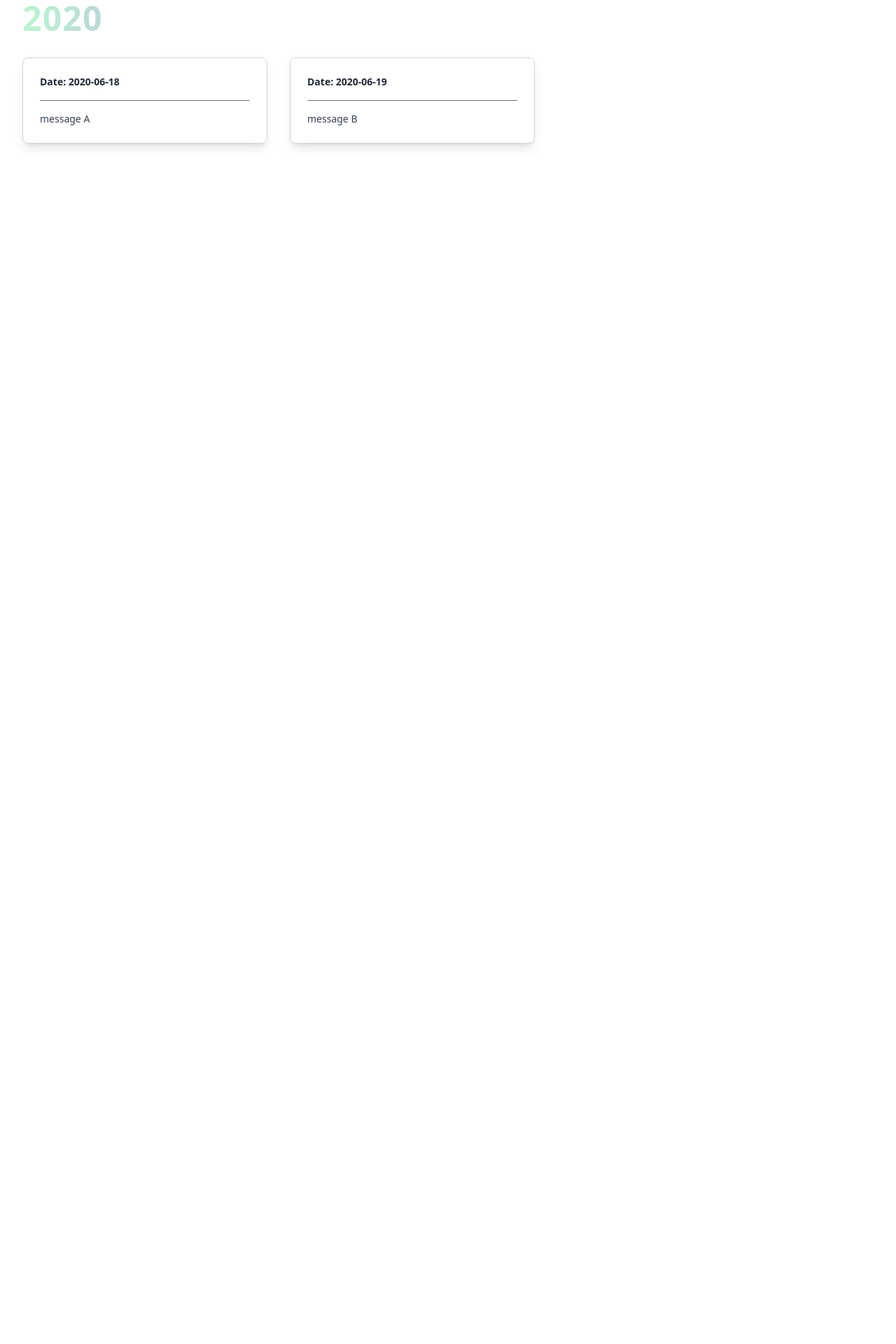
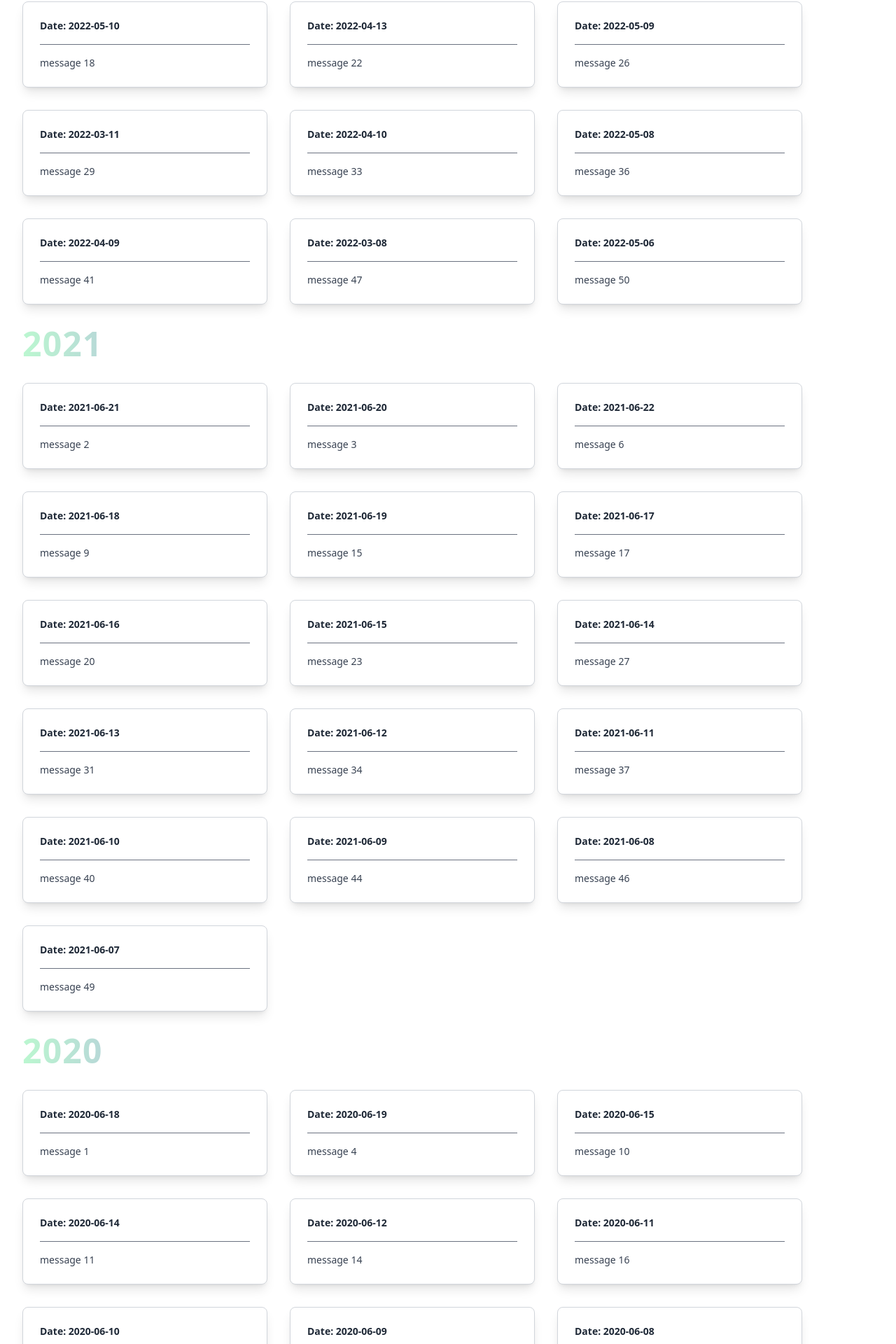
Before and after one commit to vaishali-purohit/TileStacker, a React (Vite) app: page / in a window 1280 px wide. Shown: the part 362-2282 px from the top of the page at 70% size. Before the commit the page ends 800 px from the top, so only its background shows below. Built offline with nearby package versions, Linux system fonts and the light colour scheme.

Commit message:
Update: Add drag and drop functionality

```diff
--- a/src/App.tsx
+++ b/src/App.tsx
@@ -11,8 +11,8 @@ const App: React.FC = () => {
   const [filter, setFilter] = useState<string>('reset');
 
   useEffect(() => {
-    const groupedPosts = groupPostsByYear(input); // Group posts by year
-    const years = sortedYears(groupedPosts); // Get the sorted years in descending order
+    const groupedPosts = groupPostsByYear(input);
+    const years = sortedYears(groupedPosts);
 
     setOriginalData(years);
   }, []);
@@ -23,7 +23,11 @@ const App: React.FC = () => {
         onReset={() => setFilter('reset')}
         onSort={() => setFilter('sort')}
       />
-      <GridPost originalData={originalData} filter={filter} />
+      <GridPost
+        originalData={originalData}
+        filter={filter}
+        setFilter={setFilter}
+      />
     </>
   );
 };
--- a/src/component/MessageInfo.tsx
+++ b/src/component/MessageInfo.tsx
@@ -3,13 +3,36 @@ import Message from '../types/Message.type';
 
 type MessageInfoProps = {
   post: Message;
+  yearIndex: number;
+  postIndex: number;
+  onDragStart: (
+    e: React.DragEvent,
+    yearIndex: number,
+    postIndex: number
+  ) => void;
+  onDragOver: (e: React.DragEvent) => void;
+  onDrop: (e: React.DragEvent, yearIndex: number, postIndex: number) => void;
+  onDragEnd: () => void;
 };
 
-const MessageInfo: React.FC<MessageInfoProps> = ({ post }) => {
+const MessageInfo: React.FC<MessageInfoProps> = ({
+  post,
+  yearIndex,
+  postIndex,
+  onDragStart,
+  onDragOver,
+  onDrop,
+  onDragEnd,
+}) => {
   return (
     <div
       key={post?.message}
       className="flex-1 min-w-[300px] max-w-[350px] bg-white border border-gray-300 rounded-lg p-6 shadow-lg hover:shadow-2xl transition-all duration-300"
+      draggable
+      onDragStart={(e) => onDragStart(e, yearIndex, postIndex)}
+      onDragOver={onDragOver}
+      onDrop={(e) => onDrop(e, yearIndex, postIndex)}
+      onDragEnd={onDragEnd}
     >
       <div className="border-b border-gray-500 pb-4 mb-4 text-sm font-semibold text-gray-800">
         <strong>Date:</strong> {post?.date}
--- a/src/container/GridPost.tsx
+++ b/src/container/GridPost.tsx
@@ -7,23 +7,83 @@ import sortByDate from '../util/sortByDate';
 type GridPostProps = {
   originalData: YearPosts[] | null;
   filter: string;
+  setFilter: React.Dispatch<React.SetStateAction<'reset' | 'sort' | string>>;
 };
 
-const GridPost: React.FC<GridPostProps> = ({ originalData, filter }) => {
+const GridPost: React.FC<GridPostProps> = ({
+  originalData,
+  filter,
+  setFilter,
+}) => {
   const [messageList, setMessageList] = useState<YearPosts[] | null>(null);
+  const [draggedItem, setDraggedItem] = useState<{
+    yearIndex: number;
+    postIndex: number;
+  } | null>(null);
 
   useEffect(() => {
     if (filter === 'reset') {
-      setMessageList(originalData);
+      setMessageList(
+        originalData ? JSON.parse(JSON.stringify(originalData)) : null
+      );
     }
 
     if (filter === 'sort') {
-      const sorted = sortByDate(messageList);
-      if (sorted) {
-        setMessageList(sorted);
+      if (messageList) {
+        const sorted = sortByDate(JSON.parse(JSON.stringify(messageList)));
+        if (sorted) {
+          setMessageList(sorted);
+        }
       }
     }
   }, [filter, originalData]);
+
+  const handleDragStart = (
+    e: React.DragEvent,
+    yearIndex: number,
+    postIndex: number
+  ) => {
+    setDraggedItem({ yearIndex, postIndex });
+    e.dataTransfer.effectAllowed = 'move';
+  };
+
+  const handleDragOver = (e: React.DragEvent) => {
+    e.preventDefault();
+  };
+
+  const handleDrop = (
+    e: React.DragEvent,
+    targetYearIndex: number,
+    targetPostIndex: number
+  ) => {
+    e.preventDefault();
+
+    if (draggedItem) {
+      const { yearIndex: sourceYearIndex, postIndex: sourcePostIndex } =
+        draggedItem;
+
+      if (sourceYearIndex !== targetYearIndex) {
+        return; // Don't allow the drop
+      }
+
+      const newMessageList = JSON.parse(JSON.stringify(messageList));
+      const sourcePost = newMessageList[sourceYearIndex].posts[sourcePostIndex];
+      newMessageList[sourceYearIndex].posts.splice(sourcePostIndex, 1);
+      newMessageList[targetYearIndex].posts.splice(
+        targetPostIndex,
+        0,
+        sourcePost
+      );
+
+      setMessageList(newMessageList);
+      setFilter('drag');
+      setDraggedItem(null);
+    }
+  };
+
+  const handleDragEnd = () => {
+    setDraggedItem(null);
+  };
 
   // If posts are not loaded, return a loading state or null
   if (!messageList || !messageList.length) {
@@ -36,7 +96,7 @@ const GridPost: React.FC<GridPostProps> = ({ originalData, filter }) => {
 
   return (
     <div className="max-w-7xl mx-auto py-12 px-4 sm:px-6 lg:px-8">
-      {messageList.map(({ year, posts }) => (
+      {messageList.map(({ year, posts }, yearIndex) => (
         <div className="py-4" key={year}>
           {/* Heading Section */}
           <div className=" mb-8">
@@ -47,8 +107,17 @@ const GridPost: React.FC<GridPostProps> = ({ originalData, filter }) => {
 
           {/* Main Content Section */}
           <div className="flex flex-wrap gap-8">
-            {posts.map((post: Message, index: number) => (
-              <MessageInfo post={post} key={index} />
+            {posts.map((post: Message, postIndex: number) => (
+              <MessageInfo
+                post={post}
+                key={postIndex}
+                yearIndex={yearIndex}
+                postIndex={postIndex}
+                onDragStart={handleDragStart}
+                onDragOver={handleDragOver}
+                onDrop={handleDrop}
+                onDragEnd={handleDragEnd}
+              />
             ))}
           </div>
         </div>
--- a/src/data/dummyInput.tsx
+++ b/src/data/dummyInput.tsx
@@ -1,8 +1,54 @@
 import Message from '../types/Message.type';
 
 export const input: Message[] = [
-  { date: '2020-06-18', message: 'message A' },
-  { date: '2021-06-21', message: 'message D' },
-  { date: '2021-06-20', message: 'message C' },
-  { date: '2020-06-19', message: 'message B' },
+  { date: '2020-06-18', message: 'message 1' },
+  { date: '2021-06-21', message: 'message 2' },
+  { date: '2021-06-20', message: 'message 3' },
+  { date: '2020-06-19', message: 'message 4' },
+  { date: '2022-05-17', message: 'message 5' },
+  { date: '2021-06-22', message: 'message 6' },
+  { date: '2022-04-16', message: 'message 7' },
+  { date: '2019-03-14', message: 'message 8' },
+  { date: '2021-06-18', message: 'message 9' },
+  { date: '2020-06-15', message: 'message 10' },
+  { date: '2020-06-14', message: 'message 11' },
+  { date: '2019-06-13', message: 'message 12' },
+  { date: '2022-03-12', message: 'message 13' },
+  { date: '2020-06-12', message: 'message 14' },
+  { date: '2021-06-19', message: 'message 15' },
+  { date: '2020-06-11', message: 'message 16' },
+  { date: '2021-06-17', message: 'message 17' },
+  { date: '2022-05-10', message: 'message 18' },
+  { date: '2020-06-10', message: 'message 19' },
+  { date: '2021-06-16', message: 'message 20' },
+  { date: '2019-12-15', message: 'message 21' },
+  { date: '2022-04-13', message: 'message 22' },
+  { date: '2021-06-15', message: 'message 23' },
+  { date: '2020-06-09', message: 'message 24' },
+  { date: '2019-10-12', message: 'message 25' },
+  { date: '2022-05-09', message: 'message 26' },
+  { date: '2021-06-14', message: 'message 27' },
+  { date: '2020-06-08', message: 'message 28' },
+  { date: '2022-03-11', message: 'message 29' },
+  { date: '2020-06-07', message: 'message 30' },
+  { date: '2021-06-13', message: 'message 31' },
+  { date: '2020-06-06', message: 'message 32' },
+  { date: '2022-04-10', message: 'message 33' },
+  { date: '2021-06-12', message: 'message 34' },
+  { date: '2020-06-05', message: 'message 35' },
+  { date: '2022-05-08', message: 'message 36' },
+  { date: '2021-06-11', message: 'message 37' },
+  { date: '2019-11-14', message: 'message 38' },
+  { date: '2020-06-04', message: 'message 39' },
+  { date: '2021-06-10', message: 'message 40' },
+  { date: '2022-04-09', message: 'message 41' },
+  { date: '2019-07-13', message: 'message 42' },
+  { date: '2020-06-03', message: 'message 43' },
+  { date: '2021-06-09', message: 'message 44' },
+  { date: '2020-06-02', message: 'message 45' },
+  { date: '2021-06-08', message: 'message 46' },
+  { date: '2022-03-08', message: 'message 47' },
+  { date: '2020-06-01', message: 'message 48' },
+  { date: '2021-06-07', message: 'message 49' },
+  { date: '2022-05-06', message: 'message 50' },
 ];
--- a/src/util/sortByDate.tsx
+++ b/src/util/sortByDate.tsx
@@ -1,15 +1,19 @@
 import YearPosts from '../types/Year.type';
 
-// Get sorted dates in descending order
+// Sort posts by date in ascending order and years in chronological order (latest year first)
 const sortByDate = (
   messageList: YearPosts[] | null
 ): YearPosts[] | undefined => {
-  return messageList?.map(({ year, posts }) => ({
+  if (!messageList) return;
+
+  const sortedMessageList = messageList.map(({ year, posts }) => ({
     year,
     posts: [...posts].sort(
       (a, b) => new Date(a.date).getTime() - new Date(b.date).getTime()
-    ), // Sort posts by date
+    ),
   }));
+
+  return sortedMessageList;
 };
 
 export default sortByDate;
```
